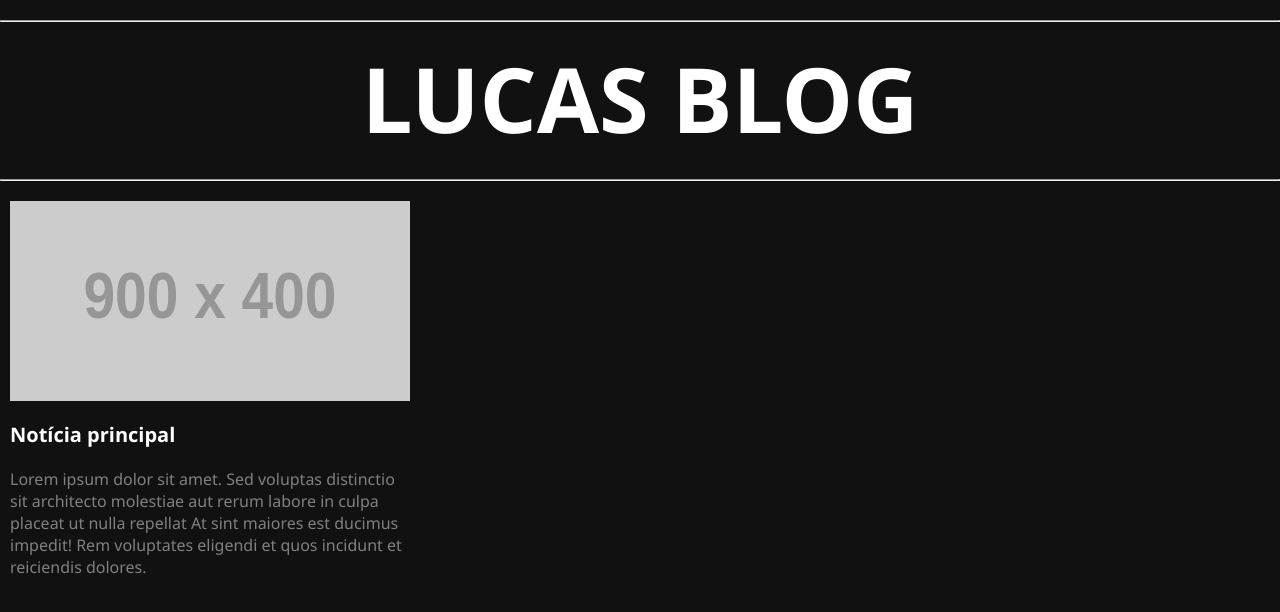
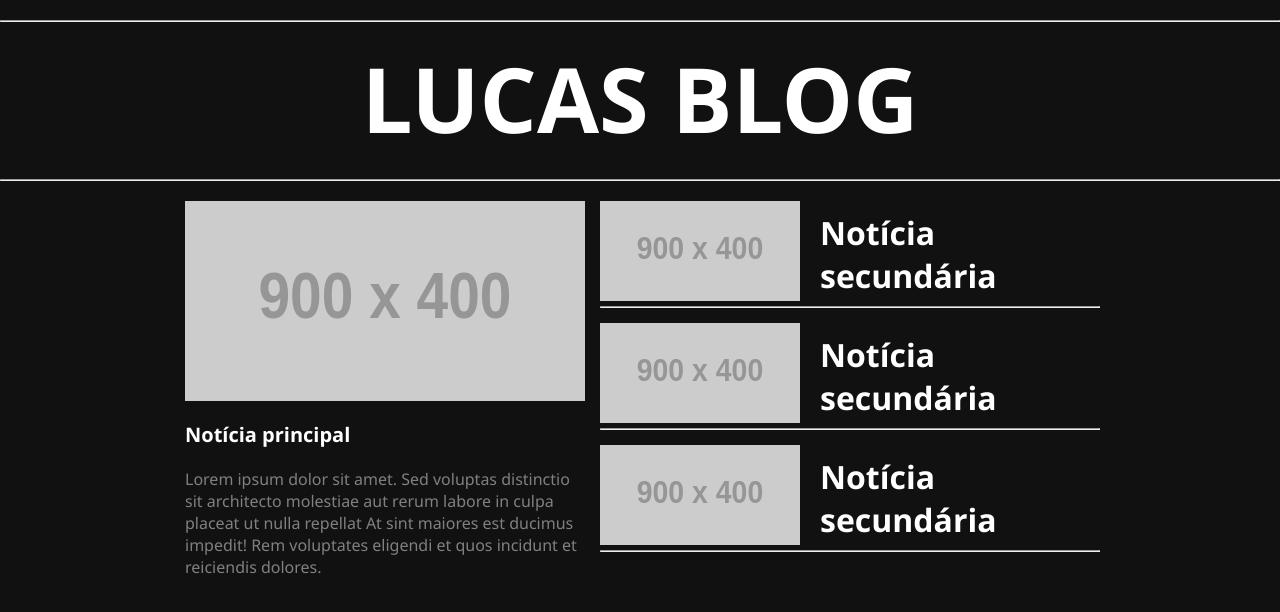
Before and after one commit to FSLucas22/angular-blog, an Angular app: page / in a window 1280 px wide. Shown: the top 612 px of the page. Built offline with nearby package versions, Linux system fonts and the light colour scheme.

Commit message:
feat: create small-card component

```diff
--- a/src/app/components/small-card/small-card.component.css
+++ b/src/app/components/small-card/small-card.component.css
@@ -0,0 +1,31 @@
+.container__small-card {
+  /* border: 1px solid white; */
+  margin-left: 5px;
+  margin-right: 5px;
+  margin-bottom: 15px;
+  width: 500px;
+}
+
+.small-card__content {
+  display: flex;
+  flex-direction: row;
+  align-items: flex-start;
+  justify-content: flex-start;
+}
+
+.small-card__photo > img {
+  width: 200px;
+  height: 100px;
+  min-width: 200px;
+  margin-right: 20px;
+}
+
+.small-card__title {
+  display: flex;
+  justify-content: center;
+  align-self: center;
+}
+
+.small-card__separator {
+  margin-bottom: 10px;
+}
--- a/src/app/components/small-card/small-card.component.html
+++ b/src/app/components/small-card/small-card.component.html
@@ -1 +1,17 @@
-<p>small-card works!</p>
+<div class="container__small-card">
+  <div class="small-card__content">
+    <div class="small-card__photo">
+      <img src="https://via.placeholder.com/900x400"
+      alt=""
+      srcset=""
+      height="200px"
+      >
+    </div>
+    <div class="small-card__title">
+      <h1><a href="#">Notícia secundária</a></h1>
+    </div>
+  </div>
+  <div class="small-card__separator">
+    <hr>
+  </div>
+</div>
--- a/src/app/pages/home/home.component.css
+++ b/src/app/pages/home/home.component.css
@@ -1,3 +1,6 @@
 .container__articles {
   margin-top: 20px;
+  display: flex;
+  flex-direction: row;
+  justify-content: center;
 }
--- a/src/app/pages/home/home.component.html
+++ b/src/app/pages/home/home.component.html
@@ -5,5 +5,8 @@
   </div>
   <div class="articles__others">
     <!-- small cards here -->
+    <app-small-card></app-small-card>
+    <app-small-card></app-small-card>
+    <app-small-card></app-small-card>
   </div>
 </div>
```
